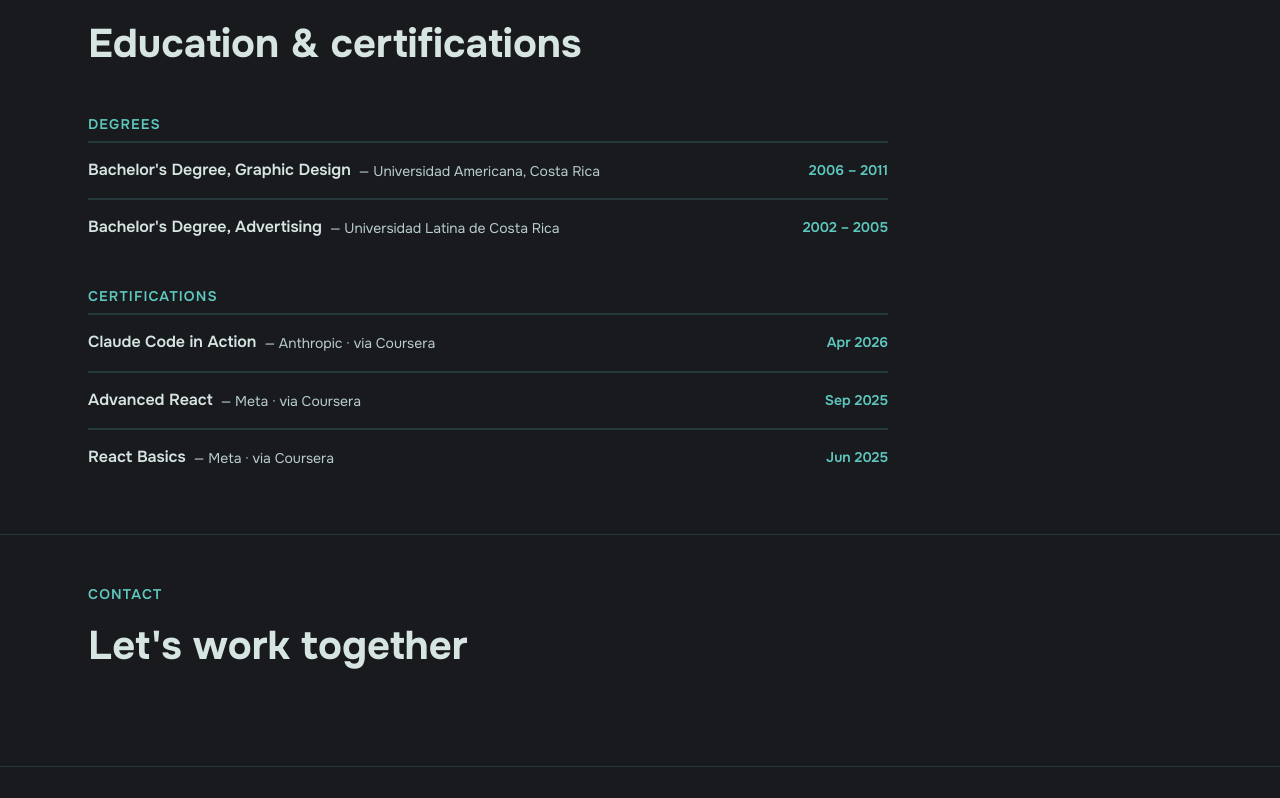
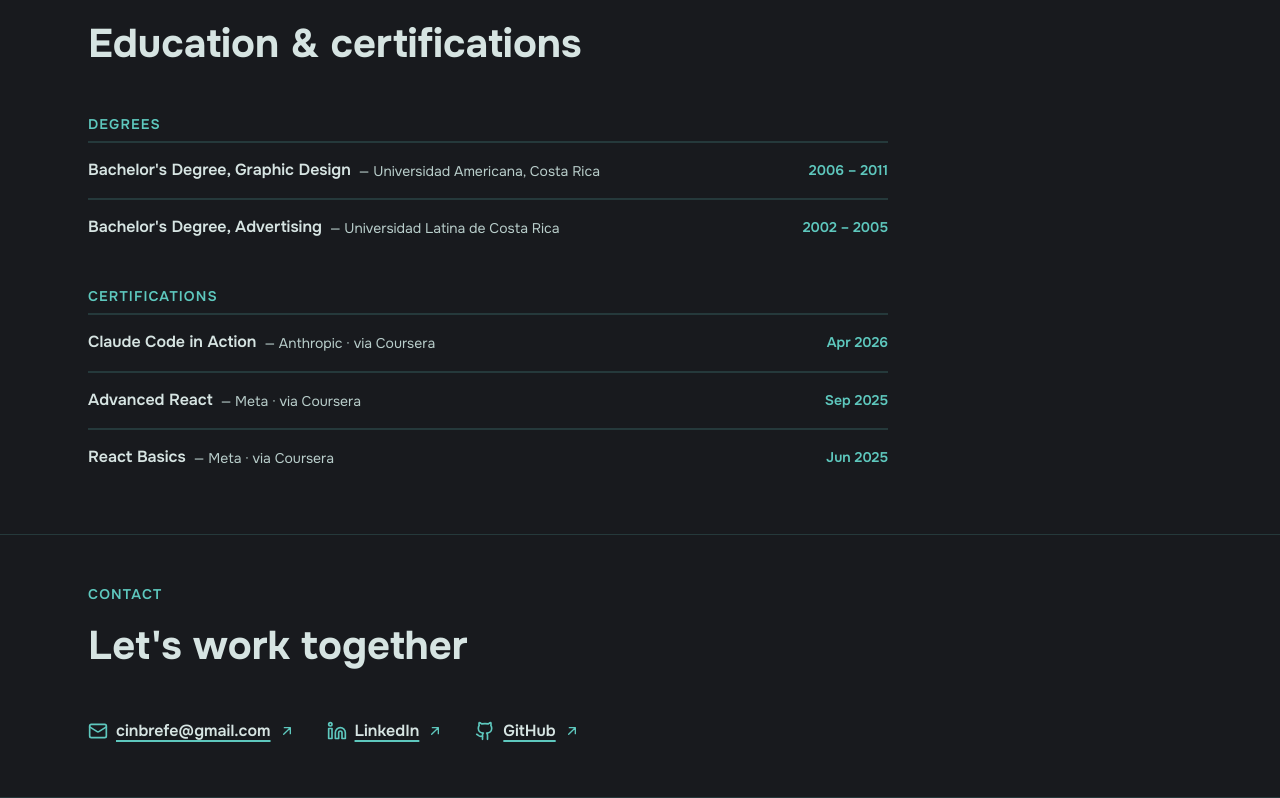
Before and after one commit to cinbrefe/personal-portfolio, a React (Vite) app: page / in a window 1280 px wide. Shown: the part 3837-4635 px from the top of the page. Before the commit the page ends 4604 px from the top, so only its background shows below. Built offline with nearby package versions, Linux system fonts and the light colour scheme.

Commit message:
Build Contact section

```diff
--- a/src/components/sections/Contact/Contact.jsx
+++ b/src/components/sections/Contact/Contact.jsx
@@ -1,15 +1,33 @@
 import { contact } from '../../../content/copy.js';
+import ArrowIcon from '../../ui/ArrowIcon.jsx';
+import ContactIcon from '../../ui/ContactIcon.jsx';
 import SectionHeader from '../../ui/SectionHeader/SectionHeader.jsx';
 import './Contact.scss';
 
 export default function Contact() {
-	const { label, heading } = contact;
+	const { label, heading, links } = contact;
 
 	return (
 		<section id="contact" className="contact page-section" aria-labelledby="contact-title">
 			<div className="container contact__inner">
 				<SectionHeader name="contact" label={label} heading={heading} />
-				{/* Contact content goes here */}
+				<ul className="contact__list">
+					{links.map((link) => (
+						<li key={link.label} className="contact__item">
+							<a
+								className="contact__link icon-link"
+								href={link.href}
+								target={link.newTab ? '_blank' : undefined}
+								rel={link.newTab ? 'noopener noreferrer' : undefined}
+								aria-label={link.newTab ? `${link.label} (opens in new tab)` : undefined}
+							>
+								{link.icon && <ContactIcon name={link.icon} className="icon-link__icon contact__icon" />}
+								{link.label}
+								<ArrowIcon direction="arrow-up-right" className="icon-link__icon contact__icon" />
+							</a>
+						</li>
+					))}
+				</ul>
 			</div>
 		</section>
 	);
--- a/src/components/sections/Contact/Contact.scss
+++ b/src/components/sections/Contact/Contact.scss
@@ -0,0 +1,26 @@
+@use '../../../styles/abstracts/variables' as *;
+@use '../../../styles/abstracts/mixins' as *;
+
+.contact {
+	&__list {
+		@include flex(row, $wrap: wrap);
+		gap: $spacing-xl;
+	}
+
+	&__link {
+		color: $color-text;
+		font-weight: $font-weight-semibold;
+		text-decoration-color: $color-interactive;
+		text-decoration-thickness: 2px;
+		text-underline-offset: $spacing-xs;
+
+		&:focus-visible,
+		&:hover {
+			color: $color-interactive;
+		}
+	}
+
+	&__icon {
+		color: $color-interactive;
+	}
+}
--- /dev/null
+++ b/src/components/ui/ContactIcon.jsx
@@ -0,0 +1,33 @@
+// Mail, LinkedIn and GitHub icons (paths from Lucide, ISC license).
+// Decorative only: the link text already says where it goes, so they're hidden from screen readers.
+export default function ContactIcon({ name, className = '' }) {
+	if (name === 'mail') {
+		return (
+			<svg className={className} width="20" height="20" viewBox="0 0 24 24" fill="none" stroke="currentColor" strokeWidth="2" strokeLinecap="round" strokeLinejoin="round" aria-hidden="true" focusable="false">
+				<rect width="20" height="16" x="2" y="4" rx="2" />
+				<path d="m22 7-8.97 5.7a1.94 1.94 0 0 1-2.06 0L2 7" />
+			</svg>
+		);
+	}
+
+	if (name === 'linkedin') {
+		return (
+			<svg className={className} width="20" height="20" viewBox="0 0 24 24" fill="none" stroke="currentColor" strokeWidth="2" strokeLinecap="round" strokeLinejoin="round" aria-hidden="true" focusable="false">
+				<path d="M16 8a6 6 0 0 1 6 6v7h-4v-7a2 2 0 0 0-2-2 2 2 0 0 0-2 2v7h-4v-7a6 6 0 0 1 6-6z" />
+				<rect width="4" height="12" x="2" y="9" />
+				<circle cx="4" cy="4" r="2" />
+			</svg>
+		);
+	}
+
+	if (name === 'github') {
+		return (
+			<svg className={className} width="20" height="20" viewBox="0 0 24 24" fill="none" stroke="currentColor" strokeWidth="2" strokeLinecap="round" strokeLinejoin="round" aria-hidden="true" focusable="false">
+				<path d="M15 22v-4a4.8 4.8 0 0 0-1-3.5c3 0 6-2 6-5.5.08-1.25-.27-2.48-1-3.5.28-1.15.28-2.35 0-3.5 0 0-1 0-3 1.5-2.64-.5-5.36-.5-8 0C6 2 5 2 5 2c-.3 1.15-.3 2.35 0 3.5A5.403 5.403 0 0 0 4 9c0 3.5 3 5.5 6 5.5-.39.49-.68 1.05-.85 1.65-.17.6-.22 1.23-.15 1.85v4" />
+				<path d="M9 18c-4.51 2-5-2-7-2" />
+			</svg>
+		);
+	}
+
+	return null;
+}
--- a/src/content/copy.js
+++ b/src/content/copy.js
@@ -197,8 +197,8 @@ export const contact = {
 	heading: "Let's work together",
 	links: [
 		{ label: 'cinbrefe@gmail.com', href: 'mailto:cinbrefe@gmail.com', icon: 'mail' },
-		{ label: 'LinkedIn', href: 'https://linkedin.com/in/cindybrenes', icon: 'linkedin' },
-		{ label: 'GitHub', href: 'https://github.com/cinbrefe', icon: 'github' },
+		{ label: 'LinkedIn', href: 'https://linkedin.com/in/cindybrenes', icon: 'linkedin', newTab: true },
+		{ label: 'GitHub', href: 'https://github.com/cinbrefe', icon: 'github', newTab: true },
 	],
 };
 
--- a/src/styles/components/_icon-links.scss
+++ b/src/styles/components/_icon-links.scss
@@ -3,13 +3,9 @@
 .icon-link {
 	align-items: center;
 	display: inline-flex;
-	gap: 0.25rem;
+	gap: $spacing-sm;
+
+	&__icon {
+		flex-shrink: 0;
+	}
 }
-
-.icon-link--arrow-right {
-	gap: 0.5rem;
-}
-
-.icon-link__icon {
-	flex: none;
-}
```
